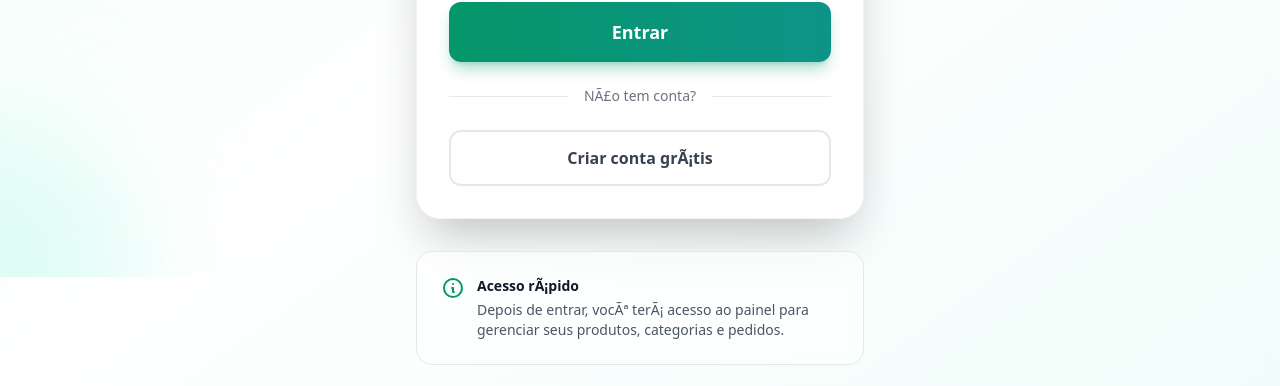
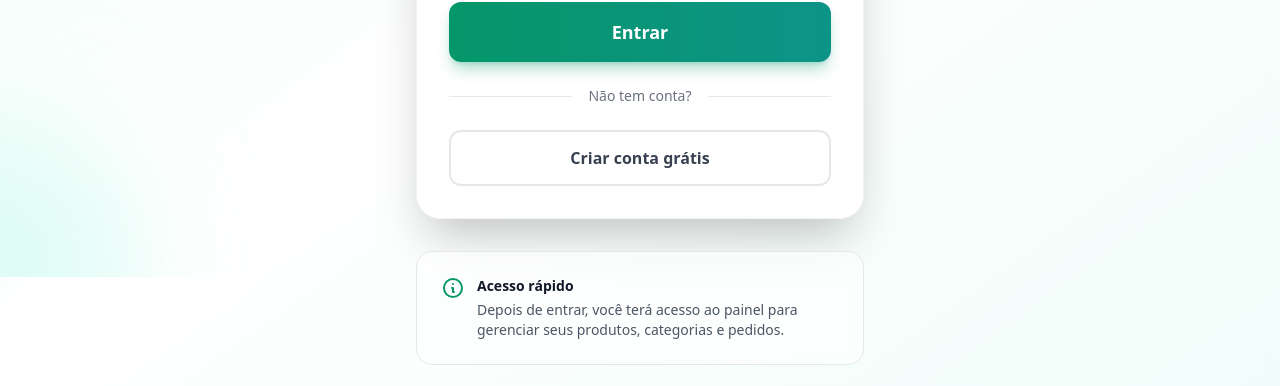
Before and after one commit to socdefainder-oss/pronto-frontend, a Next.js app: page /login in a window 1280 px wide. Shown: the part 523-909 px from the top of the page. Built offline with nearby package versions, Linux system fonts and the light colour scheme; no server answers.

Commit message:
fix: correct UTF-8 encoding for Portuguese characters

```diff
--- a/app/login/page.tsx
+++ b/app/login/page.tsx
@@ -215,7 +215,7 @@ export default function LoginPage() {
                 <div className="w-full border-t border-gray-200"></div>
               </div>
               <div className="relative flex justify-center text-sm">
-                <span className="px-4 bg-white text-gray-500">NÃ£o tem conta?</span>
+                <span className="px-4 bg-white text-gray-500">Não tem conta?</span>
               </div>
             </div>
 
@@ -224,7 +224,7 @@ export default function LoginPage() {
               href="/register"
               className="block w-full py-3.5 text-center border-2 border-gray-200 text-gray-700 font-semibold rounded-xl hover:border-emerald-500 hover:text-emerald-600 hover:bg-emerald-50 transition"
             >
-              Criar conta grÃ¡tis
+              Criar conta grátis
             </Link>
           </form>
         </div>
@@ -238,9 +238,9 @@ export default function LoginPage() {
               </svg>
             </div>
             <div>
-              <h3 className="text-sm font-semibold text-gray-900 mb-1">Acesso rÃ¡pido</h3>
+              <h3 className="text-sm font-semibold text-gray-900 mb-1">Acesso rápido</h3>
               <p className="text-sm text-gray-600">
-                Depois de entrar, vocÃª terÃ¡ acesso ao painel para gerenciar seus produtos, categorias e pedidos.
+                Depois de entrar, você terá acesso ao painel para gerenciar seus produtos, categorias e pedidos.
               </p>
             </div>
           </div>
--- a/app/register/page.tsx
+++ b/app/register/page.tsx
@@ -15,7 +15,7 @@ export default function RegisterPage() {
 
   const API_URL = process.env.NEXT_PUBLIC_API_URL || "https://pronto-backend-j48e.onrender.com";
 
-  // Health check do backend ao carregar a pÃ¡gina
+  // Health check do backend ao carregar a página
   useEffect(() => {
     const wakeUpBackend = async () => {
       try {
@@ -33,7 +33,7 @@ export default function RegisterPage() {
     setError("");
 
     if (password !== confirmPassword) {
-      setError("As senhas nÃ£o coincidem");
+      setError("As senhas não coincidem");
       setLoading(false);
       return;
     }
@@ -64,7 +64,7 @@ export default function RegisterPage() {
       router.push("/app");
     } catch (err: any) {
       if (err.name === 'AbortError') {
-        setError("Tempo de conexÃ£o esgotado. O servidor pode estar iniciando, tente novamente em alguns segundos.");
+        setError("Tempo de conexão esgotado. O servidor pode estar iniciando, tente novamente em alguns segundos.");
       } else {
         setError(err.message || "Erro ao criar conta");
       }
@@ -179,7 +179,7 @@ export default function RegisterPage() {
                     value={password}
                     onChange={(e) => setPassword(e.target.value)}
                     className="w-full pl-12 pr-4 py-3.5 border-2 border-gray-200 rounded-xl focus:border-emerald-500 focus:ring-4 focus:ring-emerald-500/10 outline-none transition text-gray-900 placeholder-gray-400"
-                    placeholder="MÃ­nimo 6 caracteres"
+                    placeholder="Mínimo 6 caracteres"
                     autoComplete="new-password"
                   />
                 </div>
@@ -235,7 +235,7 @@ export default function RegisterPage() {
                 <div className="w-full border-t border-gray-200"></div>
               </div>
               <div className="relative flex justify-center text-sm">
-                <span className="px-4 bg-white text-gray-500">JÃ¡ tem conta?</span>
+                <span className="px-4 bg-white text-gray-500">Já tem conta?</span>
               </div>
             </div>
 
@@ -258,7 +258,7 @@ export default function RegisterPage() {
               </svg>
             </div>
             <div>
-              <h3 className="text-sm font-semibold text-gray-900 mb-1">100% grÃ¡tis</h3>
+              <h3 className="text-sm font-semibold text-gray-900 mb-1">100% grátis</h3>
               <p className="text-sm text-gray-600">
                 Crie sua conta gratuitamente e comece a gerenciar seu delivery em minutos.
               </p>
```
Also changed, not shown: app/app/restaurant/[id]/settings/page.tsx (+5 -5 lines).
